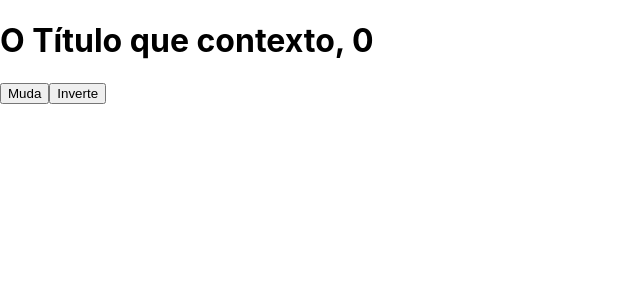
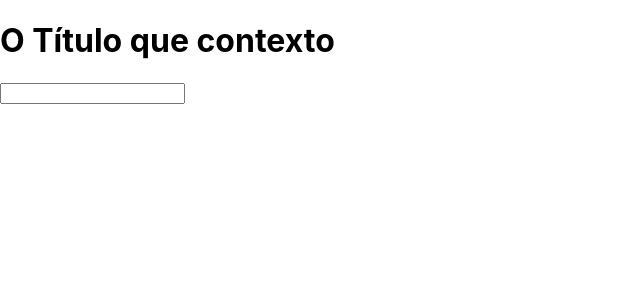
Before and after one commit to davitsjunior/react, a React (Create React App) app in the folder project-2/: page / in a window 1280 px wide. Shown: the top 300 px of the page, without its empty margins (0-640 px from the left). Built offline with nearby package versions, Linux system fonts and the light colour scheme.

Commit message:
Aula 56 concluída - useContext + useReducer - React Hooks

```diff
--- a/project-2/src/App.js
+++ b/project-2/src/App.js
@@ -1,50 +1,79 @@
-import { useReducer } from 'react';
+//eslint-disable-next-line
+import { createContext, useContext, useReducer, useRef } from 'react';
+import P from 'prop-types';
 import './App.css';
+
+// actions.js
+export const actions = {
+  CHANGE_TITLE: 'CHANGE_TITLE',
+};
+
+//data.js
 //eslint-disable-next-line
-const globalState = {
+export const globalState = {
   title: 'O Título que contexto',
   body: 'O body do contexto',
   counter: 0,
 };
+
+// reducer.js
 //eslint-disable-next-line
-const reducer = (state, action) => {
+export const reducer = (state, action) => {
+  console.log(action);
   switch (action.type) {
-    case 'muda': {
-      console.log('Chamou Muda com', action.payload);
-      return { ...state, title: 'Mudou' };
-    }
-    case 'inverter': {
-      console.log('Chamou inverter');
-      const { title } = state;
-      return { ...state, title: title.split('').reverse().join('') };
+    case actions.CHANGE_TITLE: {
+      console.log('Mudar título');
+      return { ...state, title: action.payLoad };
     }
   }
   return { ...state };
 };
 
-function App() {
+//AppContext.jsx
+export const Context = createContext();
+//eslint-disable-next-line
+export const AppContext = ({ children }) => {
   //eslint-disable-next-line
   const [state, dispatch] = useReducer(reducer, globalState);
-  //eslint-disable-next-line
-  const { counter, title, body } = state;
+
+  const changeTitle = (payLoad) => {
+    dispatch({ type: actions.CHANGE_TITLE, payLoad });
+  };
 
   return (
-    <div>
-      <h1>
-        {title}, {counter}
+    <Context.Provider value={{ state, changeTitle }}>
+      {children}
+    </Context.Provider>
+  );
+};
+
+AppContext.prototype = {
+  children: P.node,
+};
+
+//H1 / indes.jsx
+export const H1 = () => {
+  const context = useContext(Context);
+  const inputRef = useRef();
+
+  return (
+    <>
+      <h1 onClick={() => context.changeTitle(inputRef.current.value)}>
+        {context.state.title}
       </h1>
-      <button
-        onClick={() =>
-          dispatch({
-            type: 'muda',
-            payload: new Date().toLocaleDateString('pt-br'),
-          })
-        }
-      >
-        Muda
-      </button>
-      <button onClick={() => dispatch({ type: 'inverter' })}>Inverte</button>
-    </div>
+      <input type="text" ref={inputRef} />
+    </>
+  );
+};
+
+// App.jsx
+function App() {
+  return (
+    <AppContext>
+      <div>
+        <H1 />
+      </div>
+    </AppContext>
   );
 }
 
```
